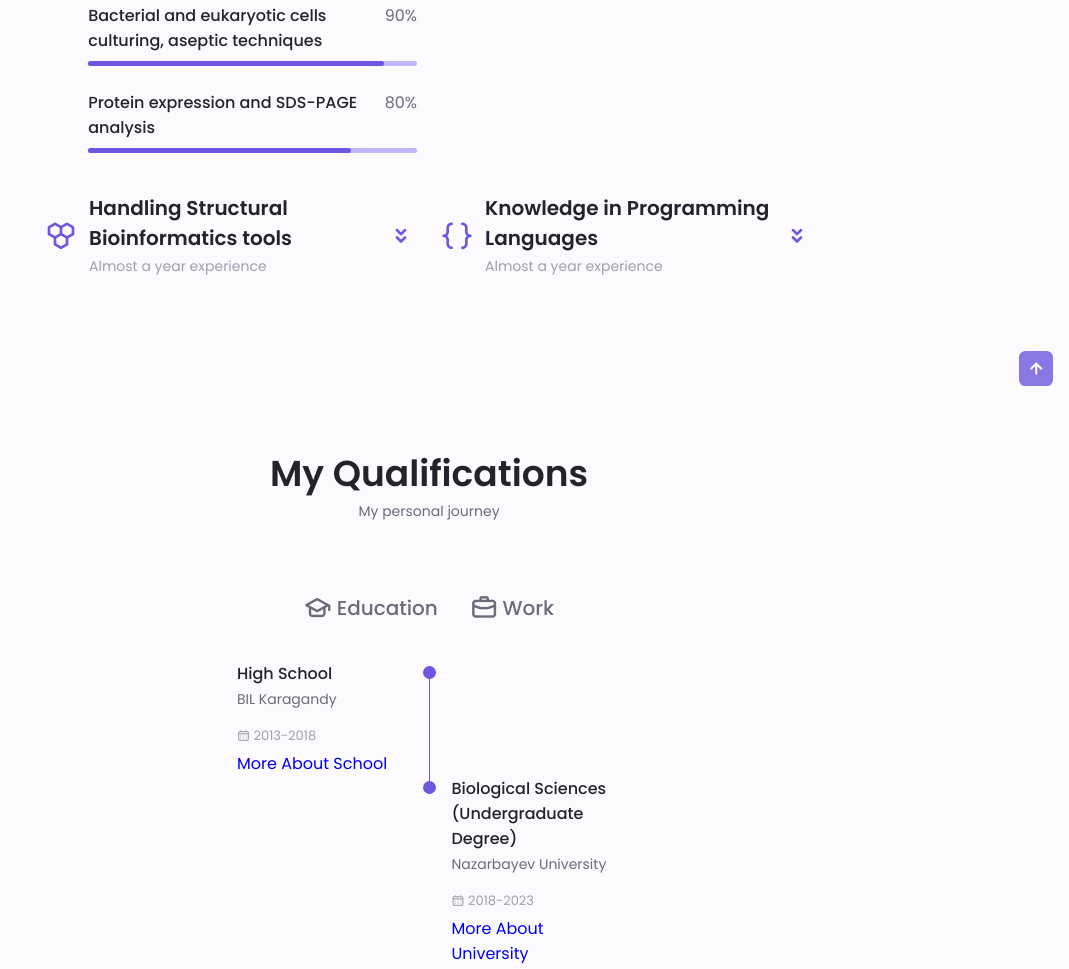
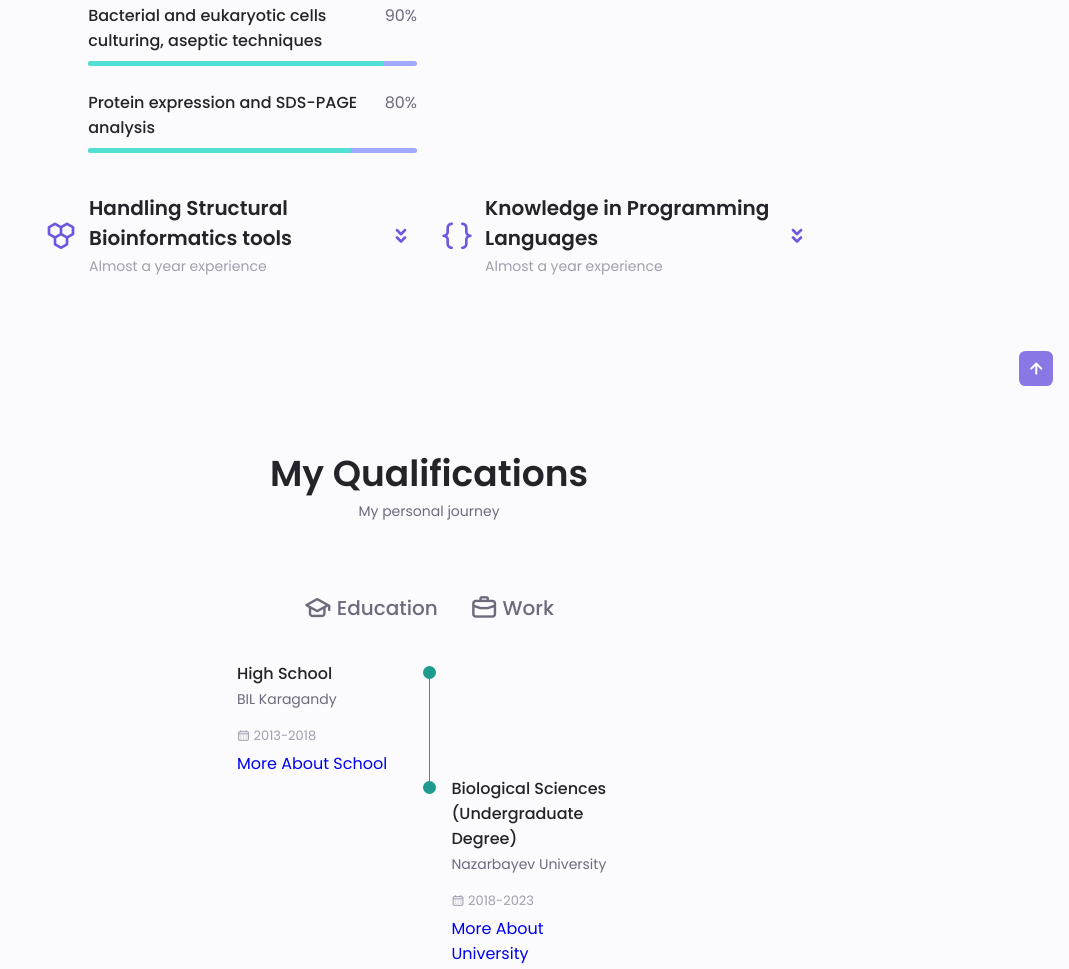
Before and after one commit to arsenorazbek/arsenorazbek.github.io, a plain HTML site: page pages/Skills_qualifications.html in a window 1280 px wide. Shown: the part 574-1543 px from the top of the page, without its empty margins (211-1280 px from the left). Drawn offline with nearby package versions, Linux system fonts and the light colour scheme.

Commit message:
Update styles.css

```diff
--- a/styles.css
+++ b/styles.css
@@ -436,11 +436,11 @@ img {
 
 }
 .skills__bar{
-  background-color: var(--first-color-lighter);
+  background-color: #a1a9fe;
 }
 .skills__percentage{
   display: block;
-  background-color: var(--first-color);
+  background-color: #53dfd1;
 }
 .skills__asept{
   width: 100%;
@@ -535,14 +535,14 @@ img {
   display: inline-block;
   width: 13px;
   height: 13px;
-  background-color: var(--first-color);
+  background-color: #1c9b8e;
   border-radius: 50%;
 }
 .qualification__line{
   display: block;
   width: 1px;
   height: 100%;
-  background-color: var(--first-color);
+  background-color: #1c9b8e;
   transform: translate(6px, -7px);
 }
 .qualification [data-content]{
@@ -804,7 +804,7 @@ img {
   row-gap: 3.5rem;
 }
 .footer__bg{
-  background-color: var(--first-color-second);
+  background-color: #0f1e64;
   padding: 2rem 0 3rem;
 }
 .footer__title{
```
